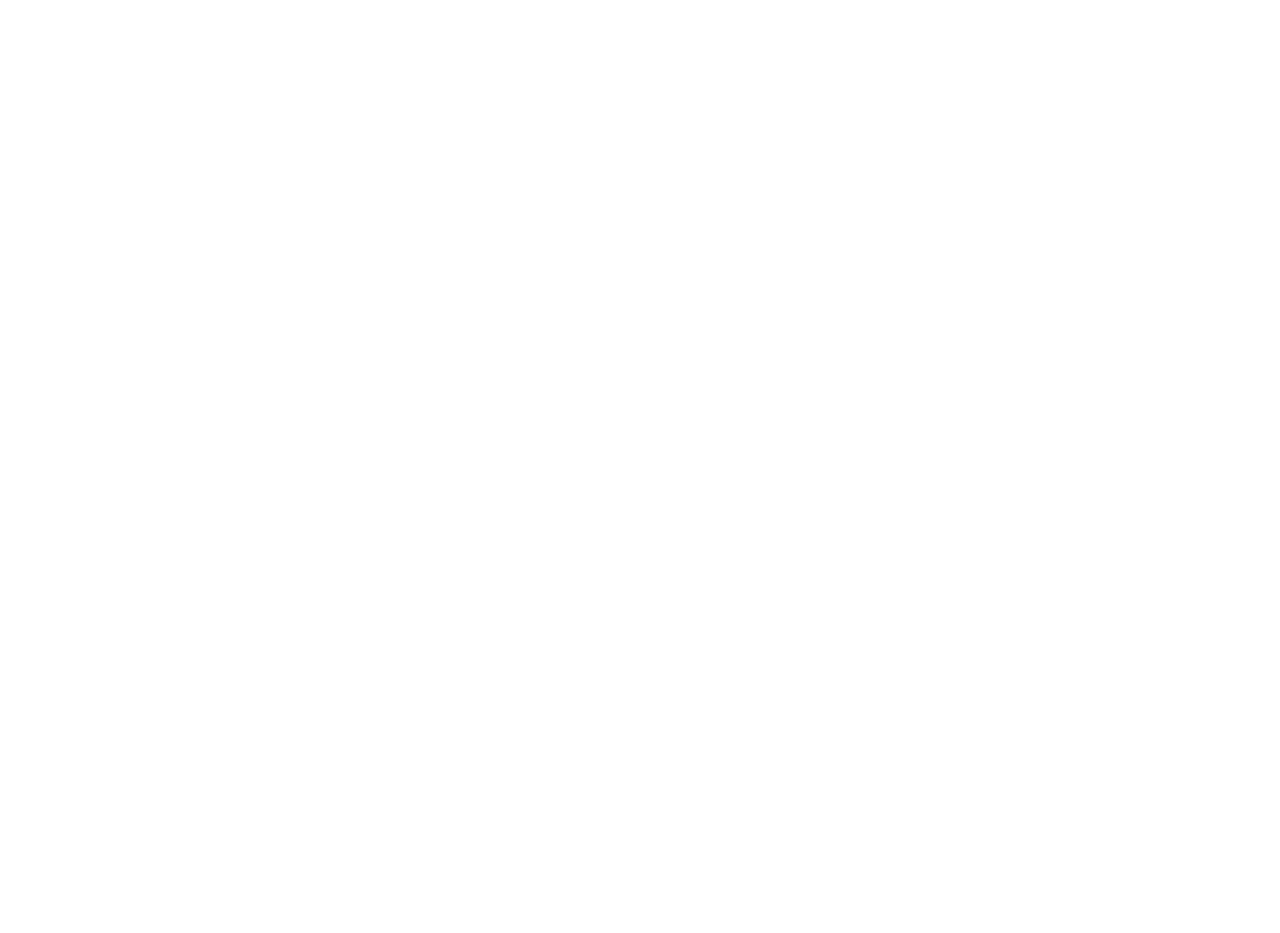
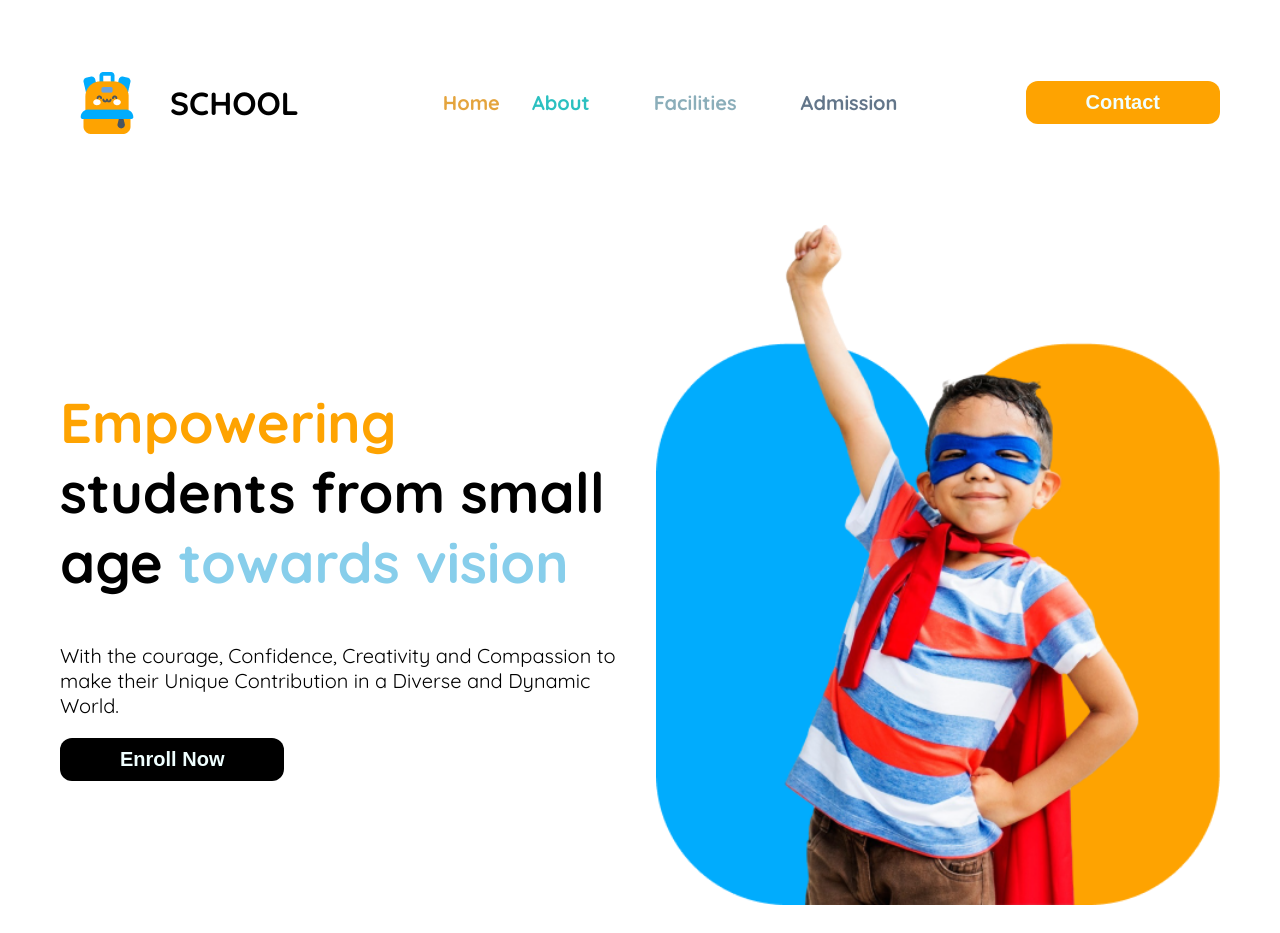
Before and after one commit to minhazchy101/kids-school-assignment, a plain HTML site: page index.html in a window 1280 px wide. Before the commit the page ends 800 px from the top, so only its background shows below. Drawn offline with Linux system fonts and the light colour scheme.

Commit message:
first added

```diff
--- a/index.html
+++ b/index.html
@@ -8,9 +8,69 @@
 
     <title>Kids School</title>
 </head>
-<body>
+<body class="quicksand-normal">
 
     <header>
+
+        <nav>
+
+            <section class="nav flex max-width ">
+                <div class="nav-first flex">
+                    <img src="assets/logo.png" alt="" class="img">
+
+                <h4 class="nav-title font-32 font-bold">SCHOOL</h4>
+                </div>
+
+                <div class="nav-second">
+    <ul class="flex">
+        <li> <a href="#" class="font-20 font-bold" style="color: rgba(222, 144, 18, 0.818);">Home</a></li>
+        <li> <a href="#" class="font-20 font-bold" style="color:rgba(20, 185, 185, 0.9);">About</a><li>
+        <li> <a href="#" class="font-20 font-bold" style="color: rgb(139, 174, 186)">Facilities<a></li>
+        <li> <a href="#" class="font-20 font-bold" style="color: rgb(99, 118, 138);">Admission</a></li>
+    </ul>
+              </div>
+
+              <div class=" menu-icon width-100">
+                <img src="https://img.icons8.com/?size=30&id=S5biqohaDgd1&format=png" alt="">
+
+
+
+            </div>
+
+                <div class="nav-third">
+                    <button class="btn font-20 font-bold" style="background-color: rgba(254, 163, 1, 1);">Contact</button>
+                </div>
+
+            </section>
+
+        </nav>
+
+<section>
+
+    <banner class="flex max-width banner">
+
+    <div class="banner-text width-100">
+    <h2 class="font-bold banner-title">
+    <span style="color: rgba(254, 163, 1, 1);">Empowering</span>
+    students from small age <span style="color: skyblue;">towards vision</span>
+    </h2>
+
+    <p class="st-text font-20">
+    With the courage, Confidence, Creativity and Compassion to make their Unique Contribution in a Diverse and Dynamic World.
+    </p>
+
+    <button class="btn font-20 font-bold" style="background-color: black;">Enroll Now</button>
+
+    </div>
+    <div class="banner-image width-100">
+    <img  src="assets/hero-kids.png" alt="" class="width-100">
+    </div>
+
+
+    </banner>
+
+</section>
+
 
 
     </header>
@@ -26,5 +86,8 @@
 
     </footer>
 
+
+
+
 </body>
 </html>
--- a/style/style.css
+++ b/style/style.css
@@ -0,0 +1,107 @@
+
+/* common style */
+
+@import url('https://fonts.googleapis.com/css2?family=Quicksand:wght@300..700&display=swap');
+
+.quicksand-normal {
+    font-family: "Quicksand", serif;
+  }
+
+.max-width{
+    max-width: 1160px;
+    margin: 0 auto;
+}
+
+.flex{
+    display: flex;
+    justify-content: space-between;
+    align-items: center;
+    gap: 2rem;
+    padding: 1rem;
+}
+
+.font-bold{
+    font-weight: bold;
+
+}
+
+.font-20{
+    font-size: 1.25rem;
+}
+
+.font-32{
+    font-size: 2rem;
+}
+
+.width-100{
+    width: 100%;
+}
+
+.btn{
+    padding: 0.625rem 3.75rem;
+    font-weight: 600;
+    font-size: 1.25rem;
+    color: azure;
+    border: none;
+    border-radius: 0.75rem;
+}
+
+/* nav style */
+
+ ul{
+    list-style: none;
+}
+
+ul a{
+    text-decoration: none;
+}
+
+
+
+/* banner style */
+
+
+.banner-title{
+    font-weight: bold;
+    font-size: 3.5rem;
+}
+
+.menu-icon{
+    display: none;
+}
+
+
+@media screen and (max-width: 576px) {
+
+    nav{
+        border-bottom: 2px solid orange;
+    }
+
+    .menu-icon{
+        display: block;
+        text-align: end;
+    }
+
+    .nav-second,
+     .nav-third,
+     .nav-title{
+        display: none;
+    }
+    .banner{
+        flex-direction: column-reverse;
+    }
+    .banner-text{
+
+        text-align: center;
+    }
+
+}
+@media screen and (min-width: 576px) and (max-width: 992px) {
+    .banner{
+        flex-direction: column-reverse;
+    }
+    .banner-text{
+
+        text-align: center;
+    }
+}
```
